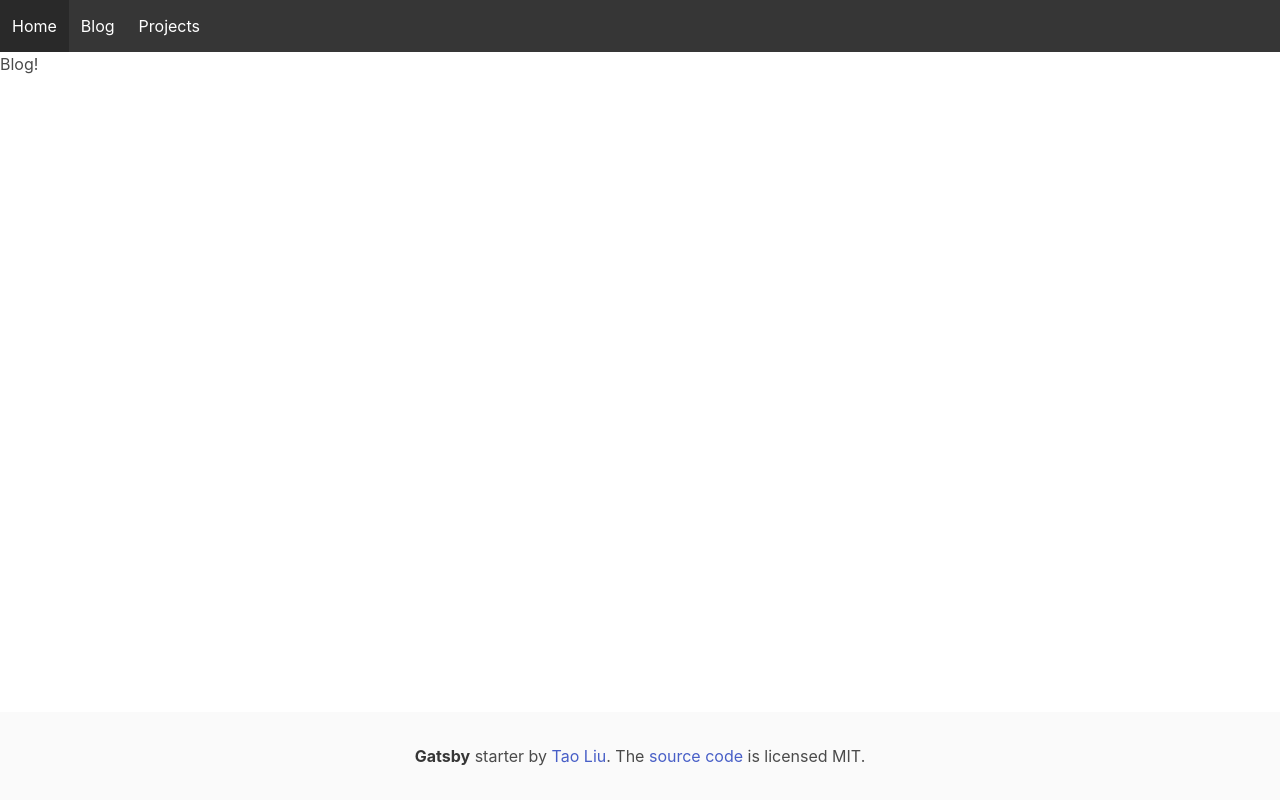
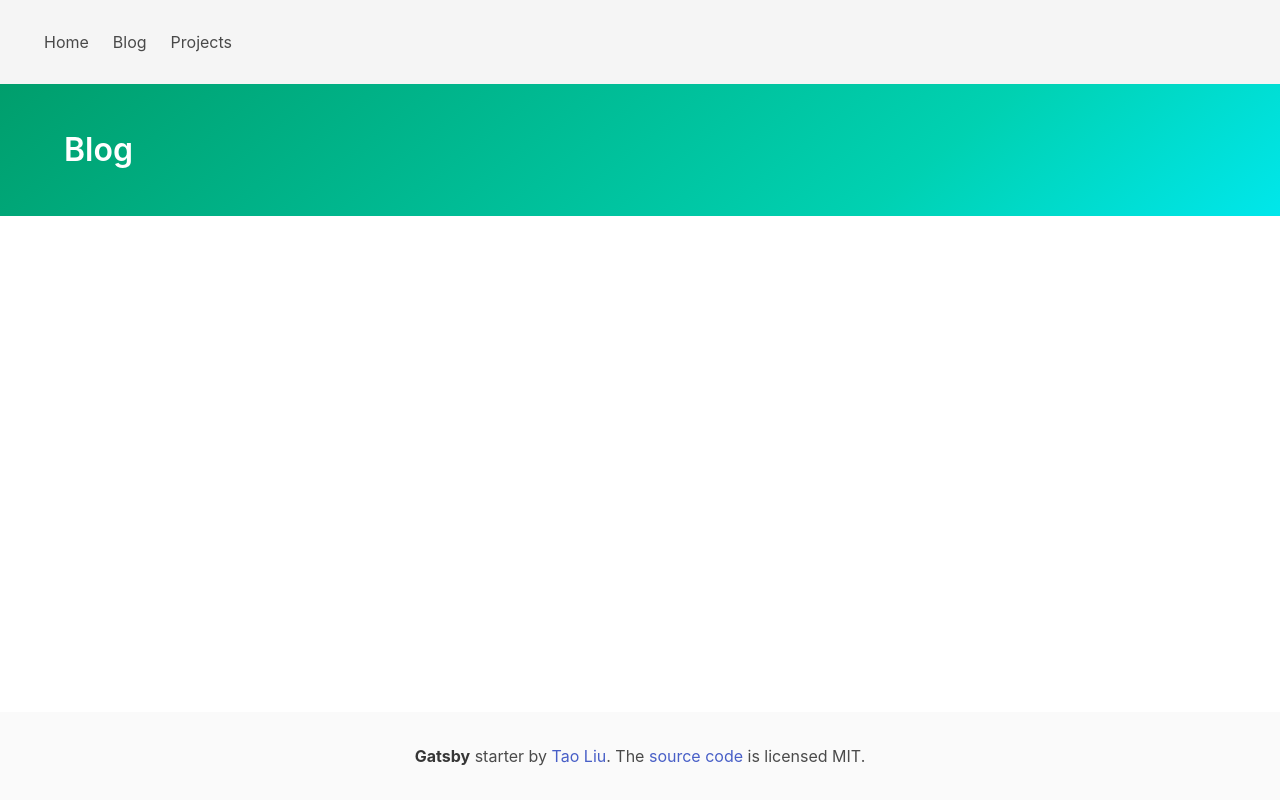
Before and after one commit to t73liu/gatsby-engineer-starter, a Gatsby site: page /blog in a window 1280 px wide. Built offline with nearby package versions, Linux system fonts and the light colour scheme; Gatsby itself is replaced by a stand-in of ours.

Commit message:
feature: Style landing pages

```diff
--- a/src/components/layout.js
+++ b/src/components/layout.js
@@ -7,7 +7,7 @@ const Layout = ({ children }) => (
   <div>
     <div className="site">
       <nav
-        className="navbar is-dark"
+        className="navbar is-light is-spaced"
         role="navigation"
         aria-label="main navigation"
       >
--- a/src/pages/blog.js
+++ b/src/pages/blog.js
@@ -4,6 +4,12 @@ import SEO from "../components/seo";
 export default () => (
   <Fragment>
     <SEO title="Blog" />
-    <div>Blog!</div>
+    <section className="hero is-primary is-bold">
+      <div className="hero-body">
+        <div className="container">
+          <h1 className="title">Blog</h1>
+        </div>
+      </div>
+    </section>
   </Fragment>
 );
```
Also changed, not shown: src/pages/404.js (+7 -1 lines), src/pages/index.js (+7 -1 lines), src/pages/projects.js (+7 -1 lines).
